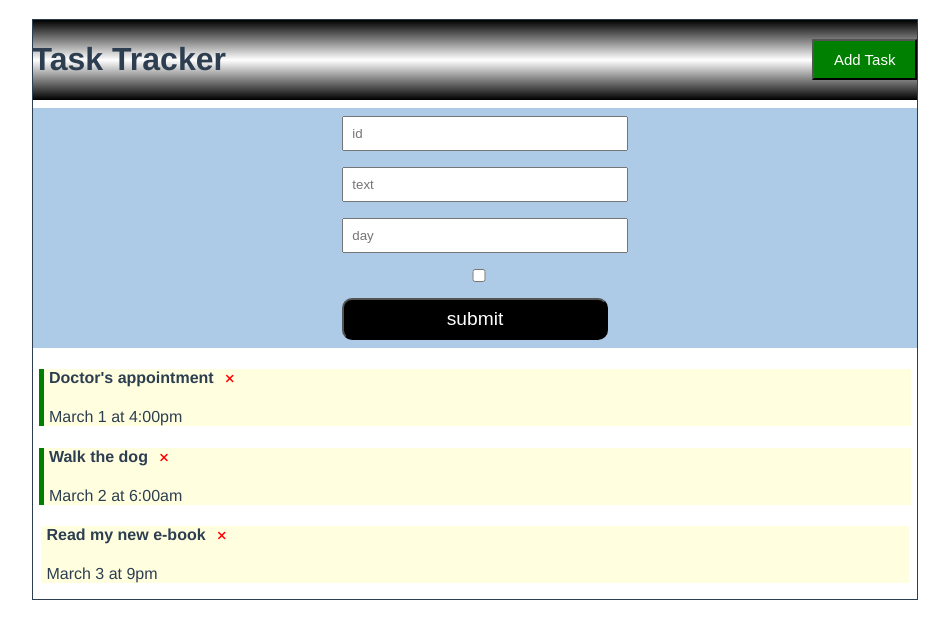
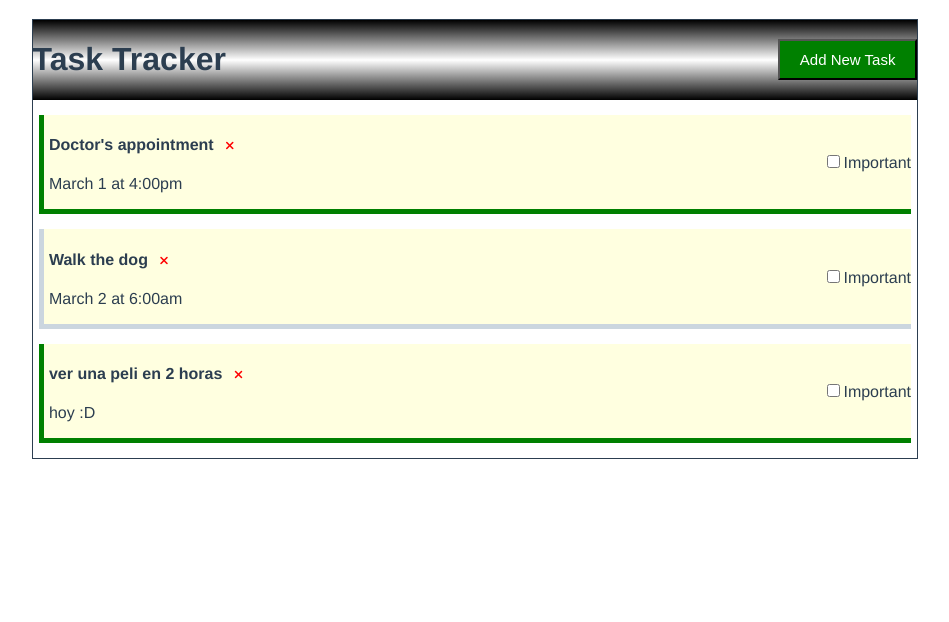
Before and after one commit to jcrr1985/task-tracker---Vue, a Vue app: page / in a window 1280 px wide. Shown: the top 622 px of the page, without its empty margins (165-1114 px from the left). Built offline with nearby package versions, Linux system fonts and the light colour scheme; data requests are answered from the project's data file.

Commit message:
CRUD finished. using json-server :)

```diff
--- /dev/null
+++ b/db.json
@@ -0,0 +1,22 @@
+{
+  "tasks": [
+    {
+      "id": 1,
+      "text": "Doctor's appointment",
+      "day": "March 1 at 4:00pm",
+      "reminder": true
+    },
+    {
+      "id": 2,
+      "text": "Walk the dog",
+      "day": "March 2 at 6:00am",
+      "reminder": false
+    },
+    {
+      "id": "457",
+      "text": "ver una peli en 2 horas",
+      "day": "hoy :D",
+      "reminder": true
+    }
+  ]
+}
--- a/package.json
+++ b/package.json
@@ -5,7 +5,8 @@
   "scripts": {
     "serve": "vue-cli-service serve",
     "build": "vue-cli-service build",
-    "lint": "vue-cli-service lint"
+    "lint": "vue-cli-service lint",
+    "jsonserver":"json-server --watch db.json --port 500"
   },
   "dependencies": {
     "core-js": "^3.6.5",
--- a/src/App.vue
+++ b/src/App.vue
@@ -1,14 +1,19 @@
 <template>
   <div class="container title">
-    <Header title="Task Tracker" />
-    <div class="formy">
-      <Form  @add-task="addTask"/>
+    <Header
+      @toggle-add-task-section="toggleAddTaskSection"
+      title="Task Tracker"
+      :buttonState="showAddTaskSection"
+    />
+    <div class="formy" v-if="showAddTaskSection">
+      <Form @add-task="addTask" />
     </div>
     <div class="tasky">
       <Tasks
         :tasks="tasks"
         @delete-task="delTask"
         @toggle-reminder="toggleReminder"
+        @changeImportance="toggleReminder"
       />
     </div>
   </div>
@@ -17,52 +22,61 @@
 <script>
 import Header from "./components/Header";
 import Tasks from "./components/Tasks";
-import Form from "./components/Form"
+import Form from "./components/Form";
 export default {
   name: "App",
   components: {
     Header,
     Tasks,
-    Form
+    Form,
   },
   data() {
     return {
       tasks: [],
+      showAddTaskSection: false,
     };
   },
   methods: {
     delTask(id) {
-      console.log(id)
-      this.tasks = this.tasks.filter( task => task.id !== id);
+      fetch(`http://localhost:500/tasks/${id}`, {
+        method: "DELETE",
+      });
+      this.tasks = this.tasks.filter((task) => task.id !== id);
     },
-    toggleReminder(id) {
-      this.tasks = this.tasks.map( task => task.id == id ? {...task, reminder: !task.reminder} : task);
+    async toggleReminder(id) {
+      const res = await fetch(`http://localhost:500/tasks/${id}`);
+      const taskToUpdate = await res.json();
+      const updatedTask = { ...taskToUpdate, reminder: !taskToUpdate.reminder };
+      fetch(`http://localhost:500/tasks/${id}`, {
+        method: "PUT",
+        headers: { "content-type": "application/json" },
+        body: JSON.stringify(updatedTask),
+      });
+
+      this.tasks = this.tasks.map((task) =>
+        task.id == id ? { ...task, reminder: !task.reminder } : task
+      );
     },
-    addTask(task) {
-      this.tasks = [...this.tasks, task]
-    }
+    async addTask(task) {
+      const res = await fetch("http://localhost:500/tasks", {
+        method: "POST",
+        headers: {
+          "content-type": "application/json",
         },
-  created() {
-    this.tasks = [
-      {
-        id: 1,
-        text: "Doctor's appointment",
-        day: "March 1 at 4:00pm",
-        reminder: true,
+        body: JSON.stringify(task),
+      });
+      const data = await res.json();
+      console.log("data posteada:D", data); // res.json() == el metodo .json() extrae el valor resuelto por la promesa?
+      this.tasks = [...this.tasks, data];
     },
-      {
-        id: 2,
-        text: "Walk the dog",
-        day: "March 2 at 6:00am",
-        reminder: true,
+    toggleAddTaskSection() {
+      this.showAddTaskSection = !this.showAddTaskSection;
     },
-      {
-        id: 3,
-        text: "Read my new e-book",
-        day: "March 3 at 9pm",
-        reminder: false,
   },
-    ];
+  async created() {
+    const res = await fetch("http://localhost:500/tasks"); // donde trae la data?????
+    const data = await res.json();
+    this.tasks = data;
   },
 };
 </script>
@@ -81,12 +95,12 @@ export default {
   width: 70%;
   margin: 0 auto;
 }
-.container.title .formy{
-  background-color:#adcae7;
+.container.title .formy {
+  background-color: #adcae7;
   display: flex;
   justify-content: center;
   align-items: center;
 }
-.container.title .tasky{
+.container.title .tasky {
 }
 </style>
--- a/src/components/Button.vue
+++ b/src/components/Button.vue
@@ -19,7 +19,6 @@
         font-size: 15px;
         cursor: pointer;
         padding: 10px 20px;
-        background-color:#333;
         color: #fff;
     }
 </style>
--- a/src/components/Header.vue
+++ b/src/components/Header.vue
@@ -1,9 +1,8 @@
 <template>
     <header>
         <h1>{{ title }}</h1>
-            <Button @click="onClick()" texto="Add Task" addColor="green"/>
+            <Button @click="toggleAddTaskSection" :texto="buttonState? 'close': 'Add New Task' " :addColor="buttonState ? 'red' : 'green'"/>
     </header>
-
 </template>
 
 <script>
@@ -12,13 +11,14 @@ import Button from './Button'
         name: 'Header',
         props: {
             title:String,
+            buttonState: Boolean,
         },
         components: {
             Button
         },
         methods: {
-            onClick() {
-                 console.log('anything')
+            toggleAddTaskSection() {
+                 this.$emit('toggle-add-task-section');
             }
         }
     }
--- a/src/components/Task.vue
+++ b/src/components/Task.vue
@@ -1,10 +1,16 @@
 <template>
   <div @dblclick="$emit('toggle-reminder', task.id)" class="task">
+    <div class="">
       <h4 class="text">
         {{ task.text }}
         <em @click="$emit('delete-task', task.id)" class="fas fa-times"></em>
       </h4>
       <p>{{ task.day }}</p>
+    </div>
+    <div class="">
+      <input @change="changeImportance" type="checKbox" value="mandatory" :id="task.id" />
+      <label :for="task.id">Important</label>
+    </div>
   </div>
 </template>
 
@@ -14,7 +20,12 @@ export default {
   props: {
     task: Object,
   },
-  methods: {},
+  methods: {
+      changeImportance(){
+          console.log('changeImportance', this.task.id)
+          this.$emit('changeImportance', this.task.id);
+      }
+  },
   };
 </script>
 
@@ -36,5 +47,10 @@ p {
   background-color: lightyellow;
   width: 98%;
   margin: 0 auto;
+  display: flex;
+  justify-content: space-between;
+  align-items: center;
+  margin-top: 15px;
+  margin-bottom: 15px;
 }
 </style>
--- a/src/components/Tasks.vue
+++ b/src/components/Tasks.vue
@@ -2,9 +2,10 @@
   <div v-for="task in tasks" :key="task.id">
     <Task
       :task="task"
-      :class="[task.reminder ? 'reminder' : '']"
-        @delete-task="$emit('delete-task', task.id)"
-        @toggle-reminder="$emit('toggle-reminder', task.id)"
+      :class="[task.reminder ? 'reminder' : 'not-reminder']"
+      @delete-task="$emit('delete-task', task.id)"
+      @toggle-reminder="$emit('toggle-reminder', task.id)"
+      @changeImportance="$emit('changeImportance', task.id)"
     />
   </div>
 </template>
@@ -19,15 +20,17 @@ export default {
   components: {
     Task,
   },
-  emits: ["delete-task","toggle-reminder"]
+  emits: ["delete-task", "toggle-reminder", "changeImportance"],
 };
 </script>
 
 <style scoped>
 .reminder {
   border-left: 5px solid green;
+  border-bottom: 5px solid green;
 }
 .not-reminder {
-  border-left: 5px solid red;
+  border-left: 5px solid rgb(203, 214, 223);
+  border-bottom: 5px solid rgb(203, 214, 223);
 }
 </style>
```
Lines whose indentation alone changed are shown as unchanged.
